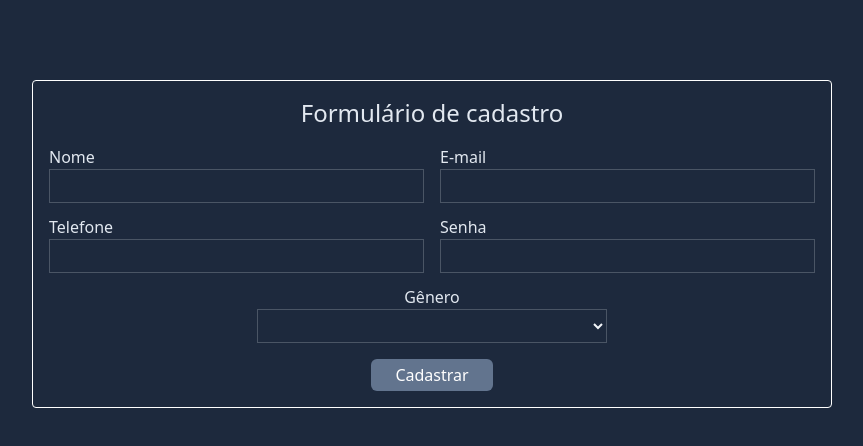
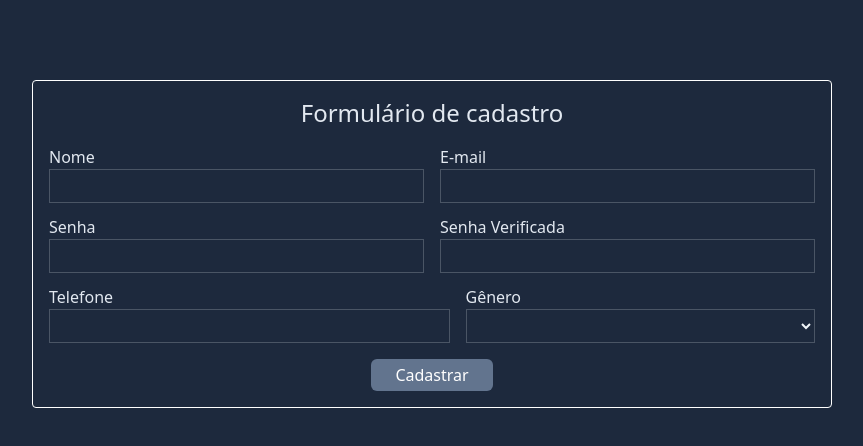
Before and after one commit to BrenoDev00/Estudos_React, a React (Vite) app in the folder react-hook-form/pratica/: page / in a window 1280 px wide. Shown: the top 446 px of the page, without its empty margins (208-1071 px from the left). Built offline with nearby package versions, Linux system fonts and the light colour scheme.

Commit message:
adiciona melhorias na validação de formulário

```diff
--- a/react-hook-form/pratica/src/App.tsx
+++ b/react-hook-form/pratica/src/App.tsx
@@ -28,8 +28,8 @@ function App() {
             <h2 className="text-slate-200 text-2xl">Usuários cadastrados</h2>
 
             <div className="flex gap-6 mt-4 flex-wrap ">
-              {onRegisteredUser.map((user) => {
-                return <Card {...user} />;
+              {onRegisteredUser.map((user, index) => {
+                return <Card key={index} {...user} />;
               })}
             </div>
           </section>
--- a/react-hook-form/pratica/src/components/Dropdown.tsx
+++ b/react-hook-form/pratica/src/components/Dropdown.tsx
@@ -20,10 +20,10 @@ export const Dropdown = (props: {
         className="border border-gray-600 text-slate-100 outline-none p-1"
       >
         <option className="bg-slate-800"></option>;
-        {options.map((gender) => {
+        {options.map((option, index) => {
           return (
-            <option key={gender} className="text-slate-200 bg-slate-800">
-              {gender}
+            <option key={index} className="text-slate-200 bg-slate-800">
+              {option}
             </option>
           );
         })}
--- a/react-hook-form/pratica/src/components/ErrorMessage.tsx
+++ b/react-hook-form/pratica/src/components/ErrorMessage.tsx
@@ -1,5 +1,5 @@
-export const ErrorMessage = (props: {message: string}) => {
-    const {message} = props;
+export const ErrorMessage = (props: { message: string | undefined }) => {
+  const { message } = props;
 
-    return <span className="text-red-400 text-md">{message}</span>;
+  return <span className="text-red-400 text-md">{message}</span>;
 };
--- a/react-hook-form/pratica/src/components/Form.tsx
+++ b/react-hook-form/pratica/src/components/Form.tsx
@@ -12,10 +12,20 @@ export const Form = (props: {
     register,
     handleSubmit,
     formState: { errors },
+    watch,
   } = useForm<FormFieldsInterface>();
 
   const submitForm = (data: FormFieldsInterface) => {
     props.onSubmitForm(data);
+  };
+
+  const passwordField = watch("password");
+
+  const validatePassword = {
+    required: (value: string) => !!value || "Campo obrigatório",
+    minLength: (value: string) => value.length >= 6 || "Mínimo 6 caracteres",
+    samePassword: (value: string) =>
+      value === passwordField || "As senhas não coincidem",
   };
 
   return (
@@ -36,10 +46,16 @@ export const Form = (props: {
                 label="Nome"
                 type="text"
                 id="name"
-                register={register("name", { required: true, minLength: 3 })}
+                register={register("name", {
+                  required: "Campo obrigatório",
+                  minLength: {
+                    value: 3,
+                    message: "Mínimo 3 caracteres",
+                  },
+                })}
               />
 
-              {errors.name && <ErrorMessage message="mínimo 3 caracteres" />}
+              {errors.name && <ErrorMessage message={errors.name.message} />}
             </div>
 
             <div className="flex flex-col gap grow">
@@ -47,11 +63,52 @@ export const Form = (props: {
                 label="E-mail"
                 type="email"
                 id="email"
-                register={register("email", { required: true })}
+                register={register("email", {
+                  required: "Campo obrigatório",
+                  pattern: {
+                    value: /^[a-zA-Z0-9._%+-]+@mail\.com$/,
+                    message: "Insira um formato de e-mail válido",
+                  },
+                })}
               />
 
-              {errors.email && (
-                <ErrorMessage message="informe um e-mail válido" />
+              {errors.email && <ErrorMessage message={errors.email.message} />}
+            </div>
+          </div>
+
+          <div className="flex gap-4">
+            <div className="flex flex-col gap grow">
+              <FormField
+                label="Senha"
+                type="password"
+                id="password"
+                register={register("password", {
+                  required: "Campo obrigatório",
+                  minLength: {
+                    value: 6,
+                    message: "Mínimo 6 caracteres",
+                  },
+                })}
+              />
+
+              {errors.password && (
+                <ErrorMessage message={errors.password.message} />
+              )}
+            </div>
+
+            <div className="flex flex-col gap grow">
+              <FormField
+                label="Senha Verificada"
+                type="password"
+                id="password-verified"
+                register={register("passwordVerified", {
+                  required: "Campo obrigatório",
+                  validate: validatePassword,
+                })}
+              />
+
+              {errors.passwordVerified && (
+                <ErrorMessage message={errors.passwordVerified.message} />
               )}
             </div>
           </div>
@@ -62,37 +119,24 @@ export const Form = (props: {
                 label="Telefone"
                 type="tel"
                 id="phone"
-                register={register("phone", { required: true })}
+                register={register("phone", { required: "Campo obrigatório" })}
               />
 
-              {errors.phone && (
-                <ErrorMessage message="informe um telefone válido" />
-              )}
+              {errors.phone && <ErrorMessage message={errors.phone.message} />}
             </div>
 
-            <div className="flex flex-col gap grow">
-              <FormField
-                label="Senha"
-                type="password"
-                id="password"
-                register={register("password", { required: true })}
-              />
-
-              {errors.password && <ErrorMessage message="informe a senha" />}
-            </div>
-          </div>
-
-          <div className="self-center w-[350px] text-center">
+            <div className="flex flex-col gap grow basis-[190px]">
               <Dropdown
                 label="Gênero"
                 id="gender"
                 options={genders}
-              register={register("gender", { required: true })}
+                register={register("gender", { required: "Campo obrigatório" })}
               />
 
               {errors.gender && (
-              <ErrorMessage message="escolha uma opção de gênero" />
+                <ErrorMessage message={errors.gender.message} />
               )}
+            </div>
           </div>
         </div>
 
--- a/react-hook-form/pratica/src/types/form-fields.type.ts
+++ b/react-hook-form/pratica/src/types/form-fields.type.ts
@@ -3,5 +3,6 @@ export interface FormFieldsInterface {
   email: string;
   phone: string;
   password: string;
+  passwordVerified: string;
   gender: string;
 }
```
Lines whose indentation alone changed are shown as unchanged.
